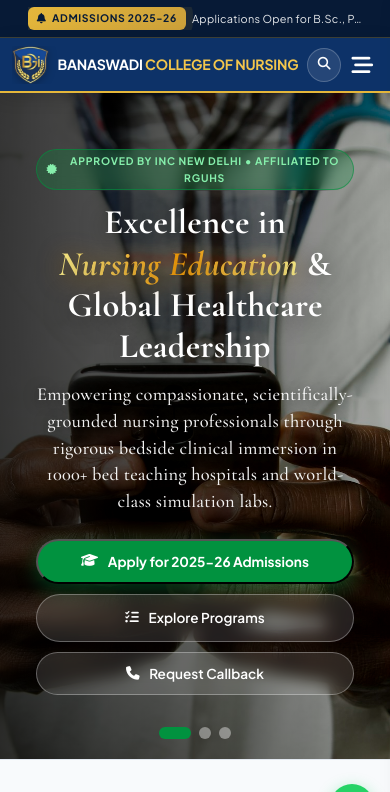
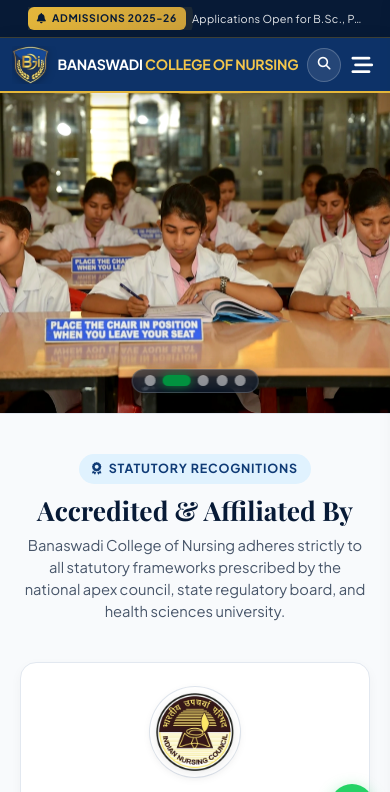
Before and after one commit to kapildevbarman21/Banaswadi-College-of-Nursing, a plain HTML site: page index.html in a window 390 px wide. Shown: the top 792 px of the page. Drawn offline with nearby package versions, Linux system fonts and the light colour scheme; a web font is replaced by a local one.

Commit message:
feat(hero): 4K Ultra-HD authentic campus photo showcase with widescreen cinematic framing and clean photo view

```diff
--- a/assets/css/style.css
+++ b/assets/css/style.css
@@ -505,8 +505,9 @@ button, input, select, textarea {
 
 .hero-carousel-container {
   position: relative;
-  height: 670px;
+  height: clamp(520px, 48vw, 680px);
   width: 100%;
+  overflow: hidden;
 }
 
 .hero-slide {
@@ -515,15 +516,22 @@ button, input, select, textarea {
   opacity: 0;
   visibility: hidden;
   transition: opacity 0.8s ease-in-out, transform 0.8s ease-in-out;
-  transform: scale(1.03);
-  display: flex;
-  align-items: center;
+  transform: scale(1.02);
+  display: block;
 }
 
 .hero-slide.active {
   opacity: 1;
   visibility: visible;
   transform: scale(1);
+}
+
+.hero-slide picture {
+  position: absolute;
+  inset: 0;
+  width: 100%;
+  height: 100%;
+  display: block;
 }
 
 .slide-bg-img {
@@ -534,6 +542,7 @@ button, input, select, textarea {
   object-fit: cover;
   object-position: center;
   z-index: 1;
+  filter: contrast(1.02) brightness(1.0);
 }
 
 .slide-overlay {
@@ -656,17 +665,18 @@ button, input, select, textarea {
   top: 50%;
   transform: translateY(-50%);
   z-index: 10;
-  width: 48px;
-  height: 48px;
+  width: 52px;
+  height: 52px;
   border-radius: var(--radius-full);
-  background: rgba(255, 255, 255, 0.15);
-  border: 1px solid rgba(255, 255, 255, 0.25);
+  background: rgba(7, 26, 54, 0.55);
+  border: 1.5px solid rgba(255, 255, 255, 0.45);
   color: #ffffff;
   display: flex;
   align-items: center;
   justify-content: center;
   cursor: pointer;
-  backdrop-filter: blur(8px);
+  backdrop-filter: blur(10px);
+  box-shadow: 0 4px 20px rgba(0, 0, 0, 0.35);
   transition: all var(--transition-fast);
 }
 
@@ -674,6 +684,7 @@ button, input, select, textarea {
   background: var(--med-green);
   border-color: var(--med-green);
   color: #ffffff;
+  transform: translateY(-50%) scale(1.08);
 }
 
 .carousel-prev { left: 1.5rem; }
@@ -681,26 +692,34 @@ button, input, select, textarea {
 
 .carousel-dots {
   position: absolute;
-  bottom: 2rem;
+  bottom: 1.75rem;
   left: 50%;
   transform: translateX(-50%);
   display: flex;
-  gap: 0.5rem;
+  align-items: center;
+  gap: 0.65rem;
+  padding: 0.45rem 1rem;
+  background: rgba(7, 26, 54, 0.6);
+  border: 1px solid rgba(255, 255, 255, 0.2);
+  border-radius: var(--radius-full);
+  backdrop-filter: blur(10px);
   z-index: 10;
+  box-shadow: 0 4px 16px rgba(0, 0, 0, 0.3);
 }
 
 .dot {
-  width: 12px;
-  height: 12px;
+  width: 11px;
+  height: 11px;
   border-radius: var(--radius-full);
-  background: rgba(255, 255, 255, 0.4);
+  background: rgba(255, 255, 255, 0.5);
   cursor: pointer;
   transition: all var(--transition-fast);
 }
 
 .dot.active {
-  width: 32px;
+  width: 28px;
   background: var(--med-green);
+  box-shadow: 0 0 10px rgba(1, 146, 63, 0.8);
 }
 
 /* ==========================================================================
@@ -2384,19 +2403,39 @@ html, body {
 
   /* 3. Hero Section on Mobile */
   .hero-carousel-container {
-    height: auto !important;
-    min-height: 520px !important;
+    height: 320px !important;
+    min-height: 280px !important;
+    max-height: 380px !important;
+    width: 100% !important;
+    position: relative !important;
+    overflow: hidden !important;
   }
 
   .hero-slide {
-    position: relative !important;
-    min-height: 520px !important;
-    display: none;
-    align-items: center !important;
+    position: absolute !important;
+    inset: 0 !important;
+    width: 100% !important;
+    height: 100% !important;
+    min-height: 0 !important;
+    display: none !important;
   }
 
   .hero-slide.active {
-    display: flex !important;
+    display: block !important;
+  }
+
+  .carousel-nav-btn {
+    width: 38px !important;
+    height: 38px !important;
+    font-size: 0.85rem !important;
+  }
+  .carousel-prev { left: 0.65rem !important; }
+  .carousel-next { right: 0.65rem !important; }
+
+  .carousel-dots {
+    bottom: 1rem !important;
+    padding: 0.35rem 0.75rem !important;
+    gap: 0.45rem !important;
   }
 
   .slide-content-wrap {
--- a/index.html
+++ b/index.html
@@ -156,92 +156,48 @@
   </header>
 
   <!-- ==========================================================================
-       HERO CAROUSEL SECTION (High-Impact Visuals & Quick Action Strip)
+       HERO CAROUSEL SECTION (4K Ultra-HD Authentic Campus Photo Showcase)
        ========================================================================== -->
   <section class="hero-slider-section">
     <div class="hero-carousel-container">
-      <!-- Slide 1: Nursing Leadership -->
+      <!-- Slide 1: Full Nursing Batch & Campus Flagship -->
       <div class="hero-slide active">
-        <img src="assets/images/hero-1.jpg" alt="Nursing Excellence" class="slide-bg-img">
-        <div class="slide-overlay"></div>
-        <div class="container">
-          <div class="slide-content-wrap">
-            <div class="hero-pill-badge">
-              <i class="fa-solid fa-certificate"></i> Approved by INC New Delhi &bull; Affiliated to RGUHS
-            </div>
-            <h1 class="hero-title">
-              Excellence in <span class="highlight-green">Nursing Education</span> &amp; Global Healthcare Leadership
-            </h1>
-            <p class="hero-description">
-              Empowering compassionate, scientifically-grounded nursing professionals through rigorous bedside clinical immersion in 1000+ bed teaching hospitals and world-class simulation labs.
-            </p>
-            <div class="hero-btn-group">
-              <button class="btn-hero-primary" data-open-modal="admissionModal">
-                <i class="fa-solid fa-graduation-cap"></i> Apply for 2025-26 Admissions
-              </button>
-              <a href="programs.html" class="btn-hero-outline">
-                <i class="fa-solid fa-list-check"></i> Explore Programs
-              </a>
-              <button class="btn-hero-outline" data-open-modal="callbackModal">
-                <i class="fa-solid fa-phone"></i> Request Callback
-              </button>
-            </div>
-          </div>
-        </div>
+        <picture>
+          <source srcset="assets/images/hero-campus-5.webp" type="image/webp">
+          <img src="assets/images/hero-campus-5.jpg" alt="Banaswadi College of Nursing Batch & Campus Flagship" class="slide-bg-img" style="object-position: center 30%;">
+        </picture>
       </div>
 
-      <!-- Slide 2: Modern Clinical Training -->
+      <!-- Slide 2: Classroom & Helinet Library Academic Excellence -->
       <div class="hero-slide">
-        <img src="assets/images/hero-2.jpg" alt="Modern Simulation Labs" class="slide-bg-img">
-        <div class="slide-overlay"></div>
-        <div class="container">
-          <div class="slide-content-wrap">
-            <div class="hero-pill-badge">
-              <i class="fa-solid fa-hospital"></i> 1000+ Super-Specialty Hospital Beds
-            </div>
-            <h2 class="hero-title">
-              State-of-the-Art <span class="highlight-gold">Simulation Labs</span> &amp; Hands-On Bedside Mastery
-            </h2>
-            <p class="hero-description">
-              From advanced OSCE training and maternal-child health mannequins to intensive emergency care postings at premier Bengaluru medical centers.
-            </p>
-            <div class="hero-btn-group">
-              <a href="clinical-training.html" class="btn-hero-primary">
-                <i class="fa-solid fa-heart-pulse"></i> View Clinical Affiliations
-              </a>
-              <a href="campus-life.html#infrastructure" class="btn-hero-outline">
-                <i class="fa-solid fa-camera"></i> Virtual Campus Tour
-              </a>
-            </div>
-          </div>
-        </div>
+        <picture>
+          <source srcset="assets/images/hero-campus-1.webp" type="image/webp">
+          <img src="assets/images/hero-campus-1.jpg" alt="Academic Immersion & Library at Banaswadi College of Nursing" class="slide-bg-img" style="object-position: center 25%;">
+        </picture>
       </div>
 
-      <!-- Slide 3: Global Career Pathways -->
+      <!-- Slide 3: Advanced Nursing Foundation & Simulation Labs -->
       <div class="hero-slide">
-        <img src="assets/images/hero-3.jpg" alt="Global Nursing Careers" class="slide-bg-img">
-        <div class="slide-overlay"></div>
-        <div class="container">
-          <div class="slide-content-wrap">
-            <div class="hero-pill-badge">
-              <i class="fa-solid fa-globe"></i> International Career Pathways
-            </div>
-            <h2 class="hero-title">
-              Global Pathways: <span class="highlight-green">UK NHS, USA, Canada</span> &amp; Middle East
-            </h2>
-            <p class="hero-description">
-              Dedicated coaching for NCLEX-RN, OET, and IELTS alongside university curriculum, enabling our nursing graduates to excel in premier global healthcare systems.
-            </p>
-            <div class="hero-btn-group">
-              <a href="placements.html" class="btn-hero-primary">
-                <i class="fa-solid fa-plane-departure"></i> Global Placement Cell
-              </a>
-              <button class="btn-hero-outline" data-open-modal="admissionModal">
-                <i class="fa-solid fa-file-signature"></i> Enroll Today
-              </button>
-            </div>
-          </div>
-        </div>
+        <picture>
+          <source srcset="assets/images/hero-campus-3.webp" type="image/webp">
+          <img src="assets/images/hero-campus-3.jpg" alt="Specialized Clinical & Simulation Laboratories" class="slide-bg-img" style="object-position: center 35%;">
+        </picture>
+      </div>
+
+      <!-- Slide 4: Annual Cultural Fest & Student Celebrations -->
+      <div class="hero-slide">
+        <picture>
+          <source srcset="assets/images/hero-campus-4.webp" type="image/webp">
+          <img src="assets/images/hero-campus-4.jpg" alt="Cultural Celebrations & Student Life" class="slide-bg-img" style="object-position: center 30%;">
+        </picture>
+      </div>
+
+      <!-- Slide 5: Vibrant Student Community & Campus Traditions -->
+      <div class="hero-slide">
+        <picture>
+          <source srcset="assets/images/hero-campus-2.webp" type="image/webp">
+          <img src="assets/images/hero-campus-2.jpg" alt="Student Community & Traditions at Banaswadi College of Nursing" class="slide-bg-img" style="object-position: center 22%;">
+        </picture>
       </div>
 
       <!-- Carousel Nav Controls -->
@@ -255,6 +211,8 @@
       <!-- Carousel Dots -->
       <div class="carousel-dots">
         <div class="dot active"></div>
+        <div class="dot"></div>
+        <div class="dot"></div>
         <div class="dot"></div>
         <div class="dot"></div>
       </div>
```
